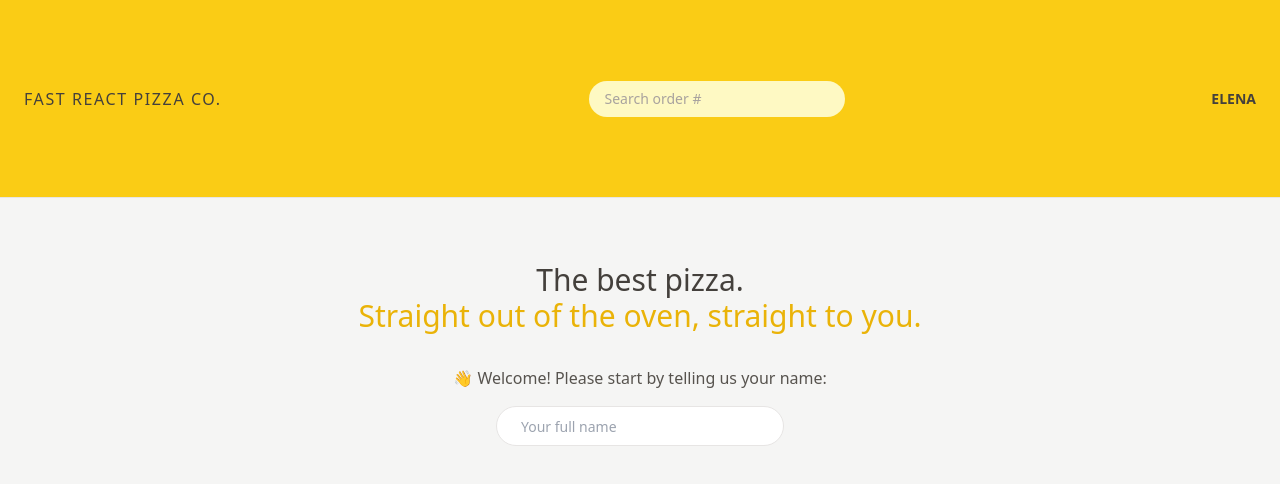
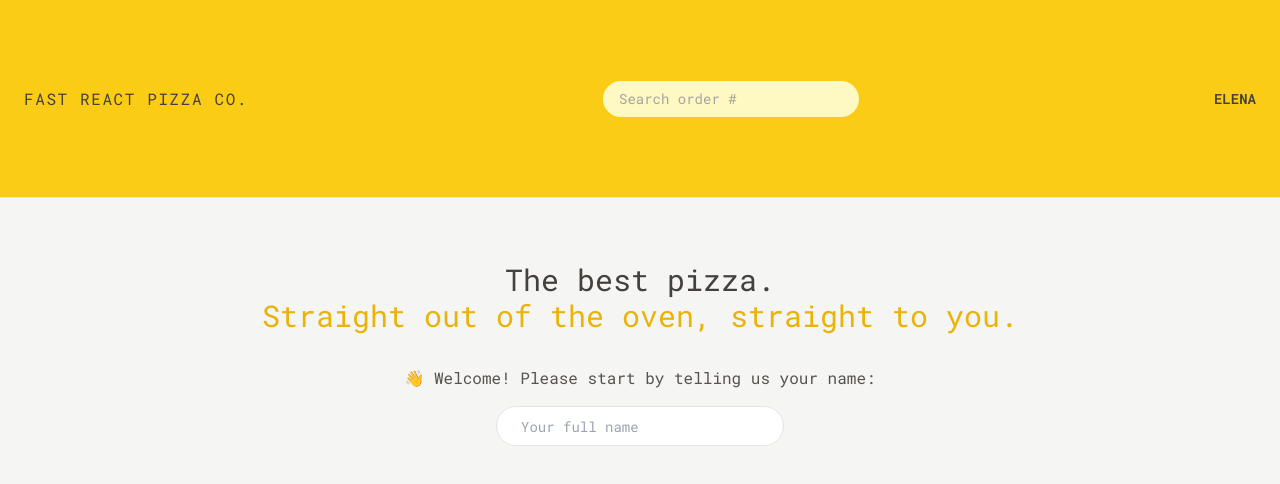
Before and after one commit to elenaharan/fast-react-pizza, a React (Vite) app: page / in a window 1280 px wide. Shown: the top 484 px of the page. Built offline with nearby package versions, Linux system fonts and the light colour scheme.

Commit message:
Config tailwind with custom font family

```diff
--- a/index.html
+++ b/index.html
@@ -4,6 +4,12 @@
     <meta charset="UTF-8" />
     <link rel="icon" type="image/svg+xml" href="/vite.svg" />
     <meta name="viewport" content="width=device-width, initial-scale=1.0" />
+    <link rel="preconnect" href="https://fonts.googleapis.com" />
+    <link rel="preconnect" href="https://fonts.gstatic.com" crossorigin />
+    <link
+      href="https://fonts.googleapis.com/css2?family=Roboto+Mono:wght@300;400;500;600;700&display=swap"
+      rel="stylesheet"
+    />
     <title>Vite + React</title>
   </head>
   <body class="bg-stone-100 text-stone-700">
--- a/tailwind.config.js
+++ b/tailwind.config.js
@@ -1,8 +1,16 @@
 /** @type {import('tailwindcss').Config} */
+//eslint-disable-next-line
 export default {
   content: ["./index.html", "./src/**/*.{js,ts,jsx,tsx}"],
   theme: {
-    extend: {},
+    fontFamily: {
+      sans: 'Roboto Mono, monospace',
+    },
+    extend: {
+      height: {
+        screen: '100dvh'
+      }
+    },
   },
   plugins: [],
 };
```
Also changed, not shown: prettier.config.js (+6 -6 lines).
